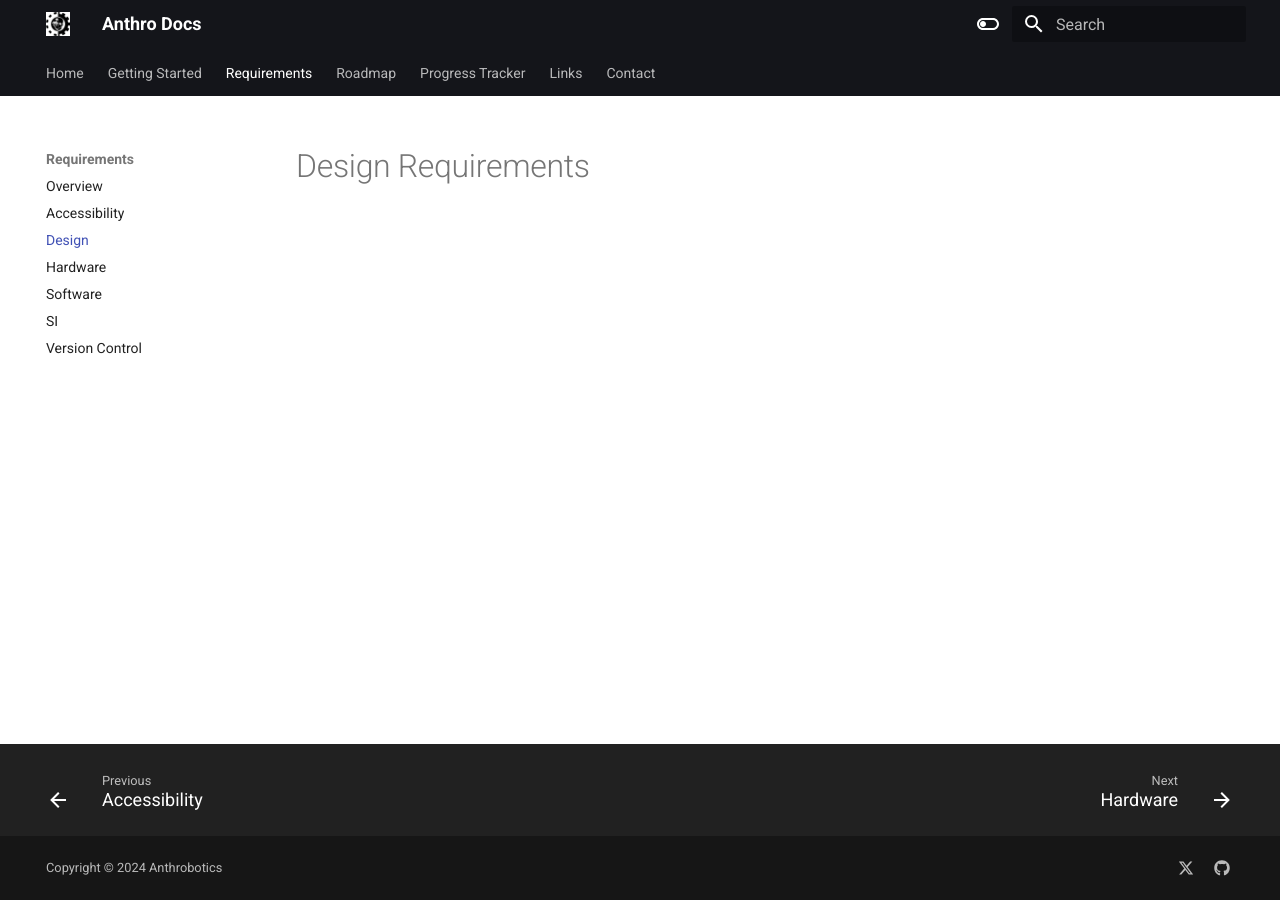
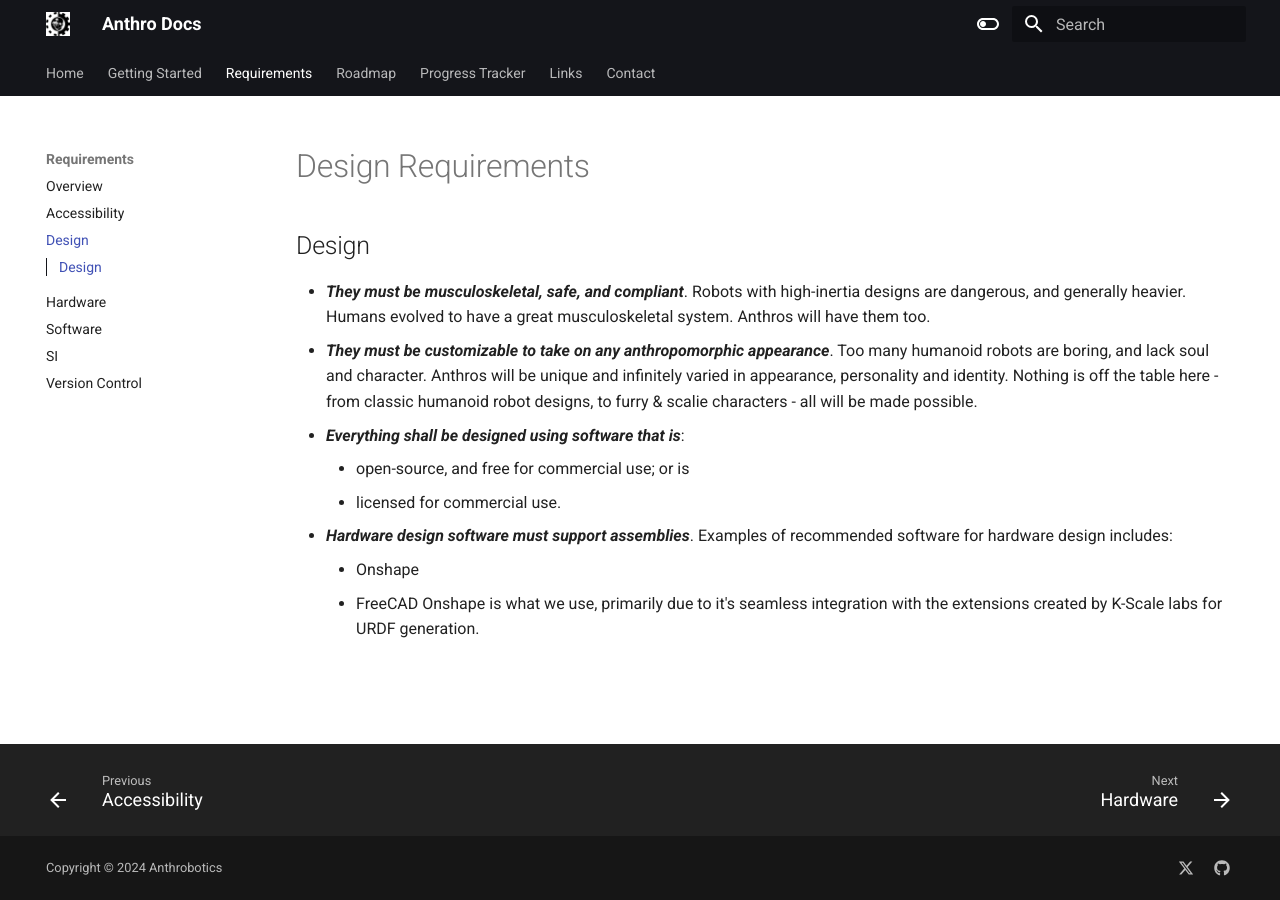
Before and after one commit to Anthrobotics/anthro-docs, an MkDocs documentation site: the page built from docs/requirements/design requirements.md, in a window 1280 px wide. Built offline with MkDocs 1.6.1 and Material for MkDocs 9.7.7, drawn with Linux system fonts in a browser that asks for light colours.

Commit message:
Update design requirements.md

```diff
--- a/docs/requirements/design requirements.md
+++ b/docs/requirements/design requirements.md
@@ -1 +1,14 @@
 # Design Requirements
+
+## Design
+
+- ***They must be musculoskeletal, safe, and compliant***. Robots with high-inertia designs are dangerous, and generally heavier. Humans evolved to have a great musculoskeletal system. Anthros will have them too.
+- ***They must be customizable to take on any anthropomorphic appearance***. Too many humanoid robots are boring, and lack soul and character. Anthros will be unique and infinitely varied in appearance, personality and identity. Nothing is off the table here - from classic humanoid robot designs, to furry & scalie characters - all will be made possible.
+- ***Everything shall be designed using software that is***:
+    - open-source, and free for commercial use; or is
+    - licensed for commercial use.
+- ***Hardware design software must support assemblies***.
+Examples of recommended software for hardware design includes:
+    - Onshape
+    - FreeCAD
+Onshape is what we use, primarily due to it's seamless integration with the extensions created by K-Scale labs for URDF generation.
```
